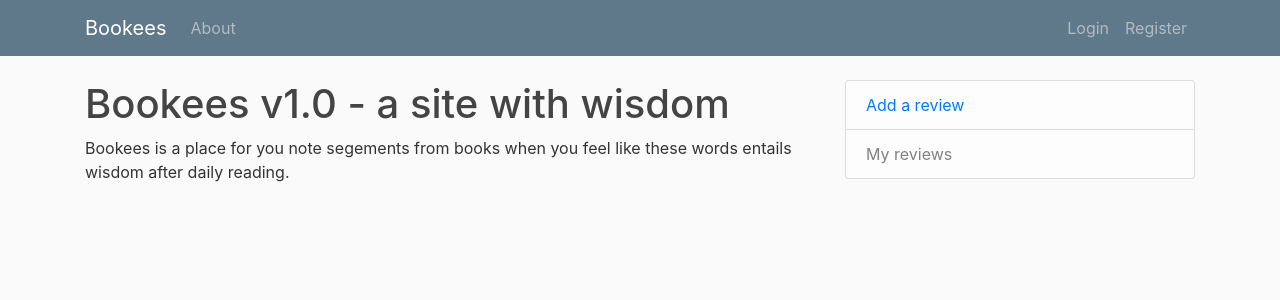
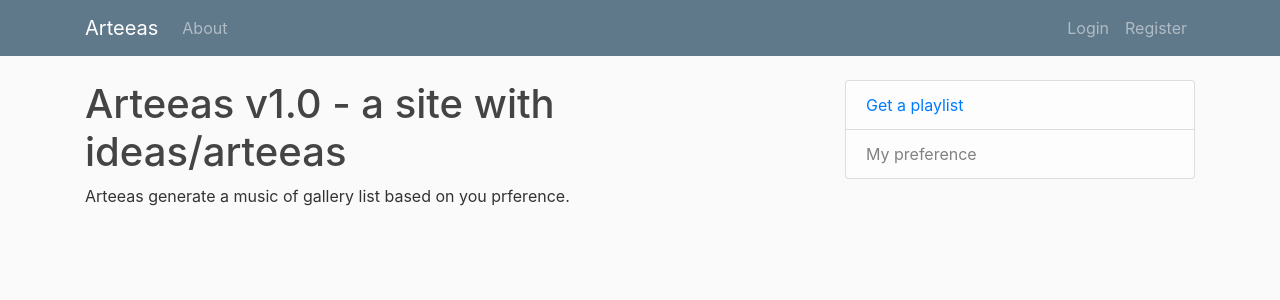
Before and after one commit to wwwangzhou/music-suggestor, a Flask app: page /about in a window 1280 px wide. Shown: the top 300 px of the page. Run offline with Flask 2, Linux system fonts and the light colour scheme; some libraries are stand-ins or nearby versions.

Commit message:
修改一些文字

```diff
--- a/arteeas/templates/about.html
+++ b/arteeas/templates/about.html
@@ -1,7 +1,7 @@
 {% extends "layout.html" %}
 {% block body %}
-    <h1>Bookees v1.0 - a site with wisdom</h1>
+    <h1>Arteeas v1.0 - a site with ideas/arteeas</h1>
 
-    <p>Bookees is a place for you note segements from books when you feel like these words entails wisdom after daily reading. </p>
+    <p>Arteeas generate a music of gallery list based on you prference. </p>
 
 {% endblock body %}
--- a/arteeas/templates/layout.html
+++ b/arteeas/templates/layout.html
@@ -11,9 +11,9 @@
 	<link rel="stylesheet" type="text/css" href="{{ url_for('static', filename='main.css') }}">
 
 	{% if title %}
-	<title>Bookees - {{ title }}</title>
+	<title>Arteeas - {{ title }}</title>
 	{% else %}
-	<title>Bookees </title>
+	<title>Arteeas </title>
 	{% endif %}
 </head>
 
@@ -22,7 +22,7 @@
 	<header class="site-header">
 		<nav class="navbar navbar-expand-md navbar-dark bg-steel fixed-top">
 			<div class="container">
-				<a class="navbar-brand mr-3" href="/">Bookees</a>
+				<a class="navbar-brand mr-3" href="/">Arteeas</a>
 				<button class="navbar-toggler" type="button" data-toggle="collapse" data-target="#navbarToggle" aria-controls="navbarToggle" aria-expanded="false" aria-label="Toggle navigation">
 					<span class="navbar-toggler-icon"></span>
 				</button>
@@ -64,8 +64,8 @@
 	        <!-- <h3>Navigation Sidebar</h3> -->
 	          <ul class="list-group">
 	            <!-- <li class="list-group-item list-group-item-light">Lastest posts</li> -->
-	            <li class="list-group-item list-group-item-light"><a href="{{ url_for('new_post') }}">Add a review</a></li>
-	            <li class="list-group-item list-group-item-light">My reviews</li>
+	            <li class="list-group-item list-group-item-light"><a href="{{ url_for('new_post') }}">Get a playlist</a></li>
+	            <li class="list-group-item list-group-item-light">My preference</li>
 	            <!-- <li class="list-group-item list-group-item-light">etc</li> -->
 	          </ul>
 	        </p>
```
Also changed, not shown: arteeas/models.py (+0 -22 lines), templates/layout.html (+4 -4 lines), README.md.
